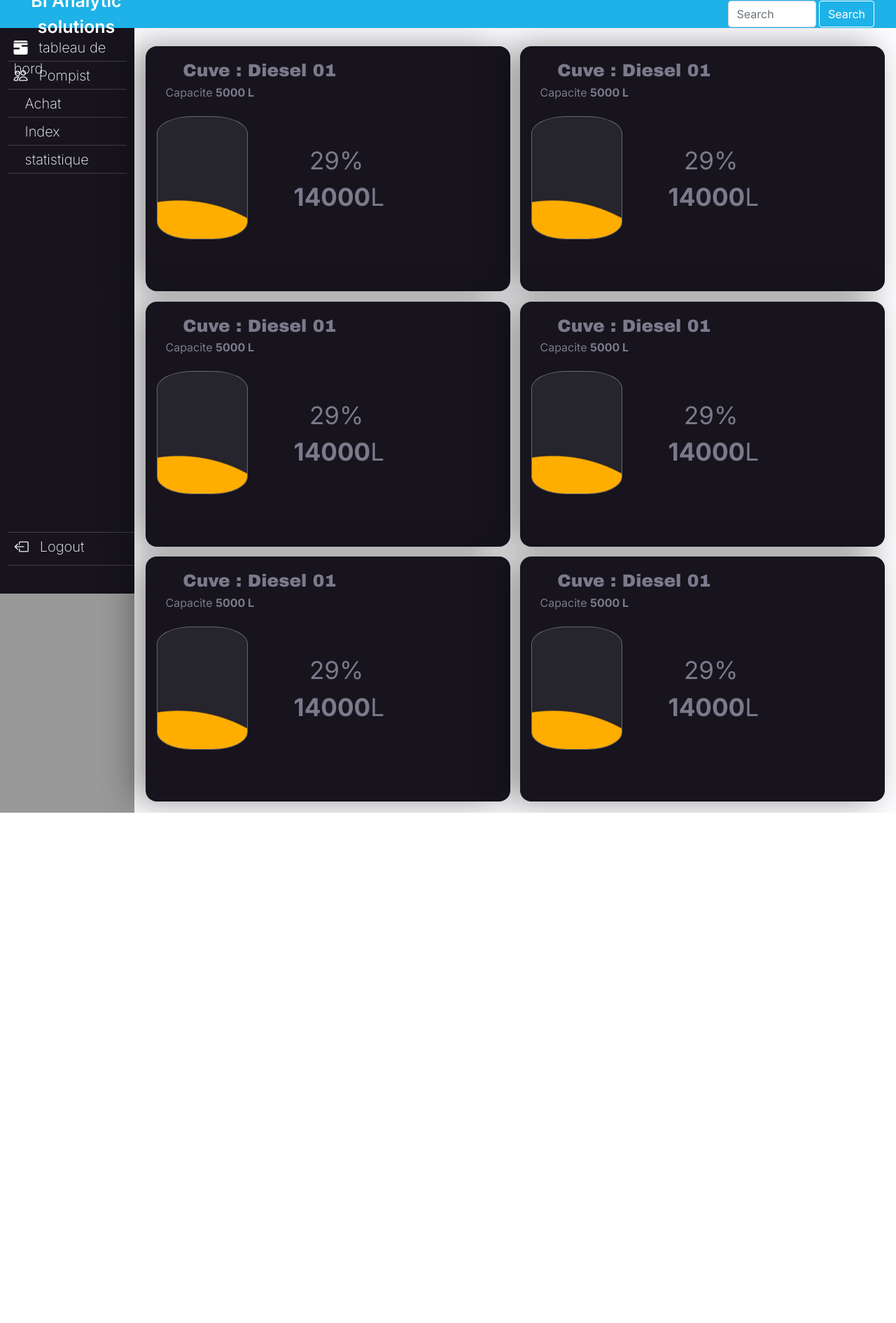
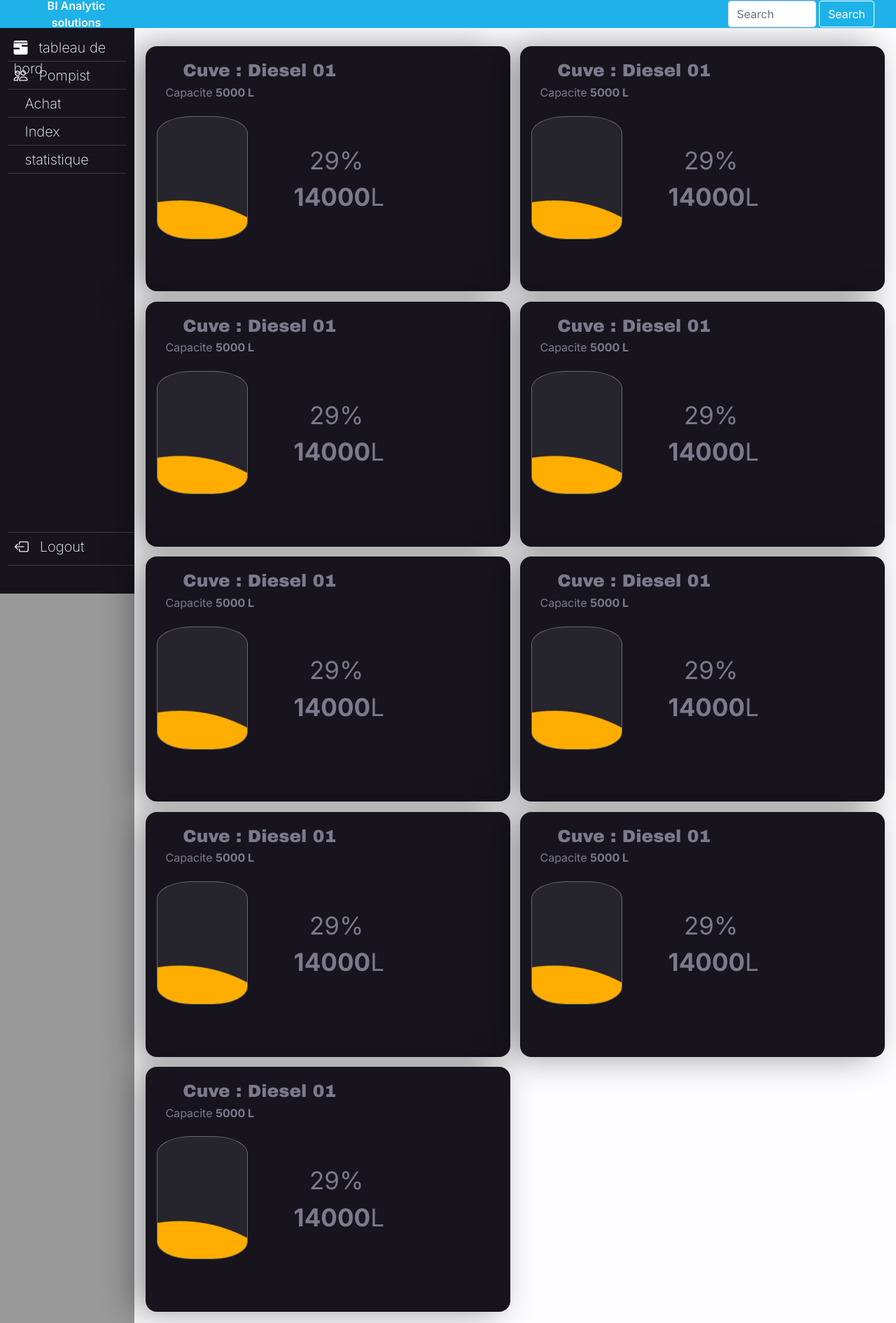
Before and after one commit to RaoufAbm/frontend_SST, a Next.js app: page /home in a window 1280 px wide. Shown: the whole page at 70% size. Before the commit the page ends 1161 px from the top, so only its background shows below. Built offline with nearby package versions, Linux system fonts and the light colour scheme.

Commit message:
responsive

```diff
--- a/app/home/page.tsx
+++ b/app/home/page.tsx
@@ -26,6 +26,9 @@ function home() {
        <Cuve />
        <Cuve/>
        <Cuve/>
+       <Cuve />
+       <Cuve/>
+       <Cuve/>
           </div>
         </div>
       </div>
--- a/app/page.module.css
+++ b/app/page.module.css
@@ -20,6 +20,24 @@
   z-index: 1;
   height: 5vh;
 }
+.NavbarBrand {
+  color: white;
+font-size: unset;
+font-weight: 600;
+width: 20%;
+margin-left: 0%;
+text-align: center;
+}
+.NavbarBrand:hover {
+  color: white;
+}
+.aHerf{
+text-decoration: none;
+}
+.aHerf:hover{
+  text-decoration: none;
+}
+
 /* _____________body_____________ */
 .body{
   display: flex;
@@ -60,25 +78,6 @@
   padding-left: 10%;
   color: white;
   transition: 0.4s;
-}
-
-
-.NavbarBrand {
-  color: white;
-font-size: 25px;
-font-weight: 600;
-width: 20%;
-margin-left: 0%;
-text-align: center;
-}
-.NavbarBrand:hover {
-  color: white;
-}
-.aHerf{
-text-decoration: none;
-}
-.aHerf:hover{
-  text-decoration: none;
 }
 
 /* _______________________________ */
```
